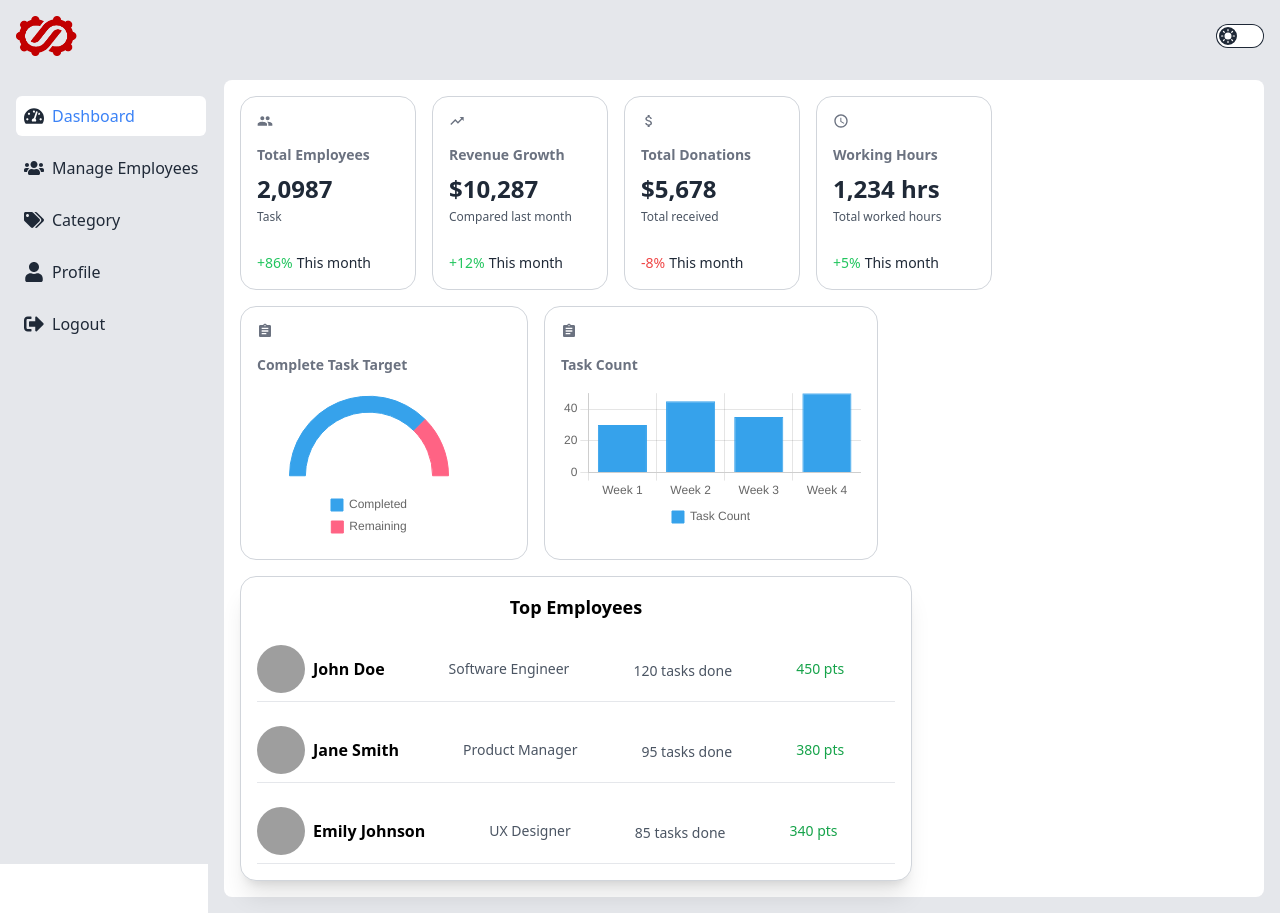
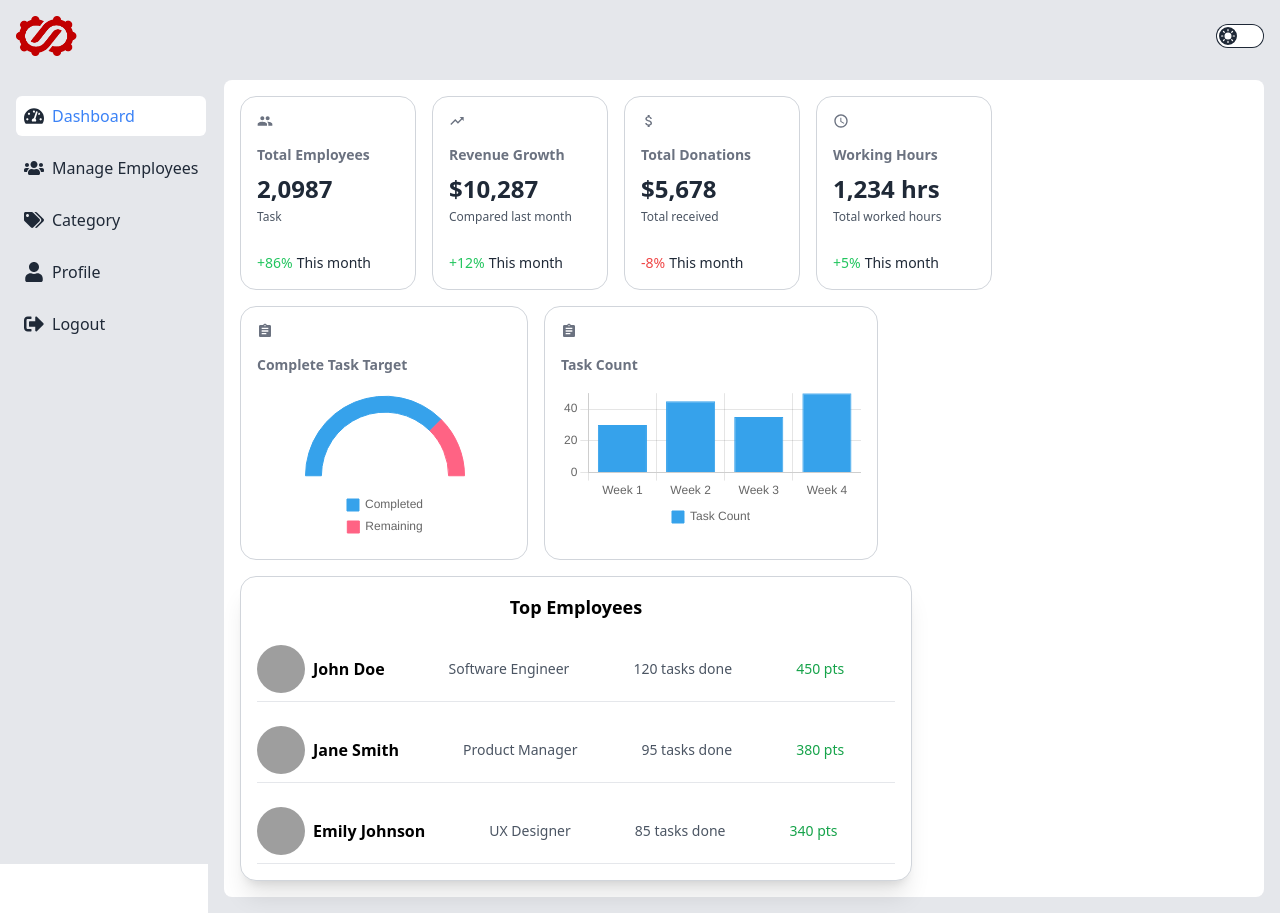
Before and after one commit to salman2696/hr-management-dashboard, a React (Vite) app: page / in a window 1280 px wide. Built offline with nearby package versions, Linux system fonts and the light colour scheme; grey boxes are pictures that could not be loaded.

Commit message:
some changes

```diff
--- a/src/components/Card.jsx
+++ b/src/components/Card.jsx
@@ -61,7 +61,7 @@ const Card = ({
     switch (type) {
       case "circular":
         return (
-          <div className="flex justify-center h-40 lg:w-56">
+          <div className="flex justify-center h-40 lg:w-56 ml-4">
             <Doughnut
               data={data}
               options={{
@@ -92,7 +92,7 @@ const Card = ({
 
   return (
     <div
-      className={`card p-4 border-[1px] lg:min-w-44 lg:w-auto w-[47%]  ${
+      className={`card p-4  border-[1px] lg:min-w-44 lg:w-auto w-[47%]  ${
         theme === "dark"
           ? "bg-gray-800 border-gray-700 text-white"
           : "bg-white border-gray-300 text-gray-500"
--- a/src/components/Dashboard.jsx
+++ b/src/components/Dashboard.jsx
@@ -65,7 +65,7 @@ const Dashboard = () => {
   return (
     <div
       className={`flex flex-wrap gap-4 p-4 rounded-lg ${
-        theme === "dark" ? "bg-gray-900 text-white" : "bg-white text-gray-500"
+        theme === "dark" ? "bg-gray-900 text-white" : "bg-white     text-gray-500"
       }`}
     >
       <Card
--- a/src/components/TopEmployeesCard.jsx
+++ b/src/components/TopEmployeesCard.jsx
@@ -43,7 +43,7 @@ const TopEmployeesCard = ({ employees }) => {
             <p
               className={`text-sm ${
                 theme === "dark" ? "text-gray-400" : "text-gray-600"
-              } mt-1`}
+              }`}
             >
               {employee.tasksDone} tasks done
             </p>
```
